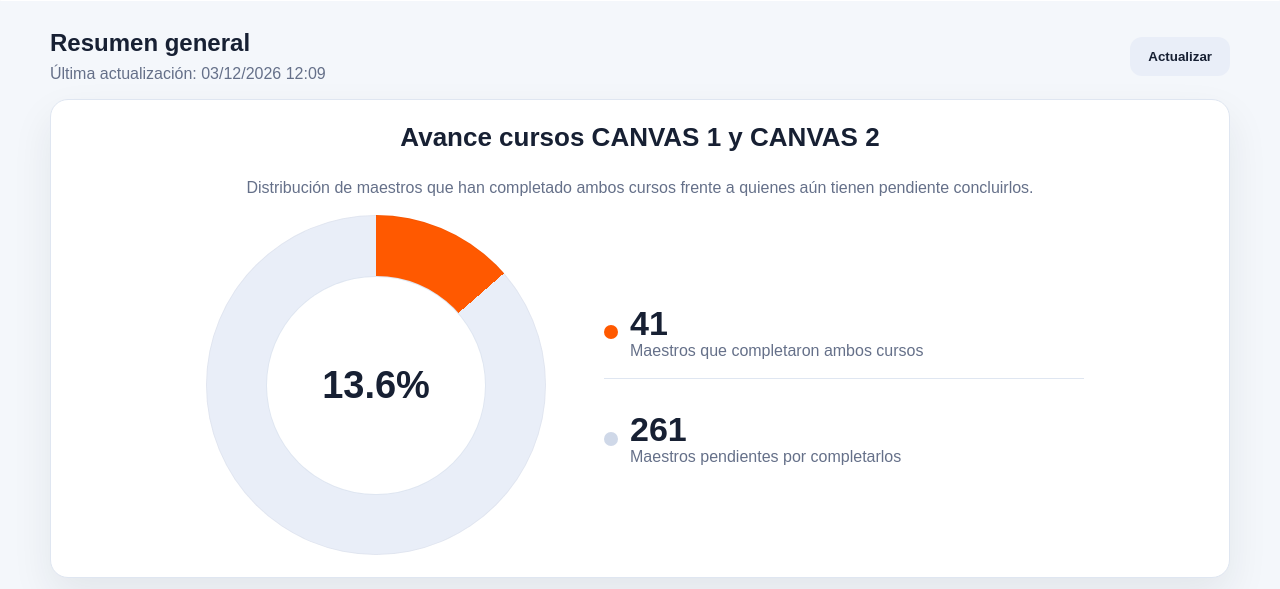
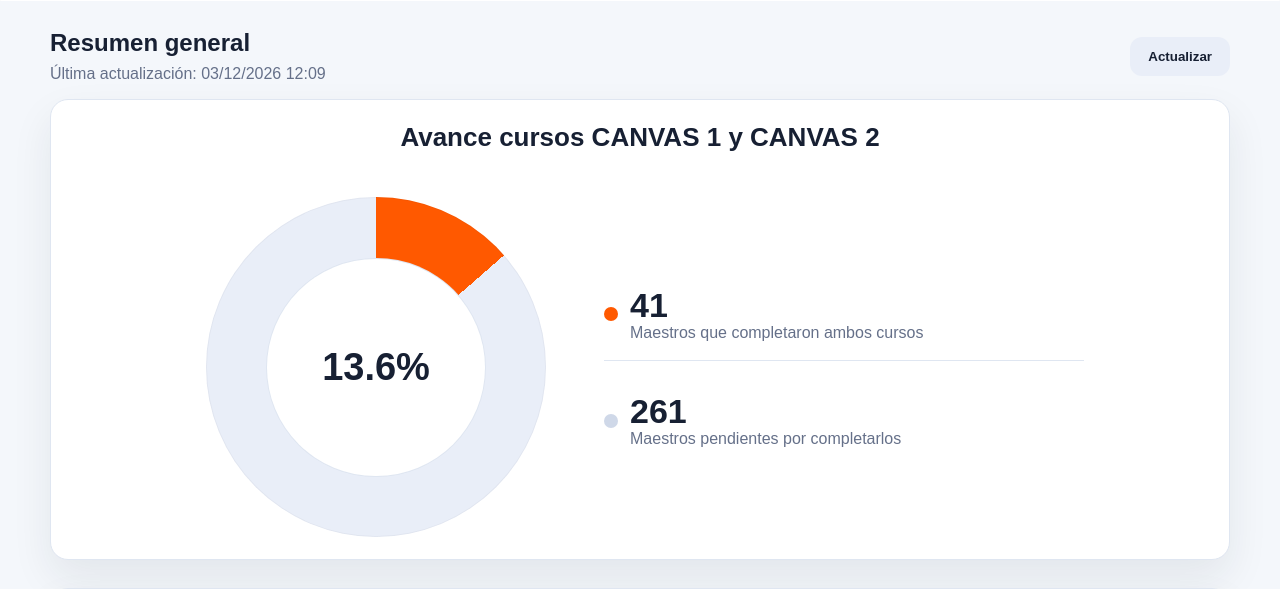
Before and after one commit to renauds25/reporte-canvas, a Flask app: page / in a window 1280 px wide. Shown: the part 337-926 px from the top of the page. Run offline with Flask 3, Linux system fonts and the light colour scheme; the visitor is signed in with stand-in values (Sample User, id 1); parts of the project's set-up code (start-up, migrations or seed data) failed here and were passed over.

Commit message:
Ajuste de texto

```diff
--- a/templates/index.html
+++ b/templates/index.html
@@ -30,7 +30,6 @@
                 <div class="panel-title-row pie-title-row">
                     <div>
                         <h3>Avance cursos CANVAS 1 y CANVAS 2</h3>
-                        <p class="muted small-note">Distribución de maestros que han completado ambos cursos frente a quienes aún tienen pendiente concluirlos.</p>
                     </div>
                 </div>
                 <div class="pie-layout">
```
